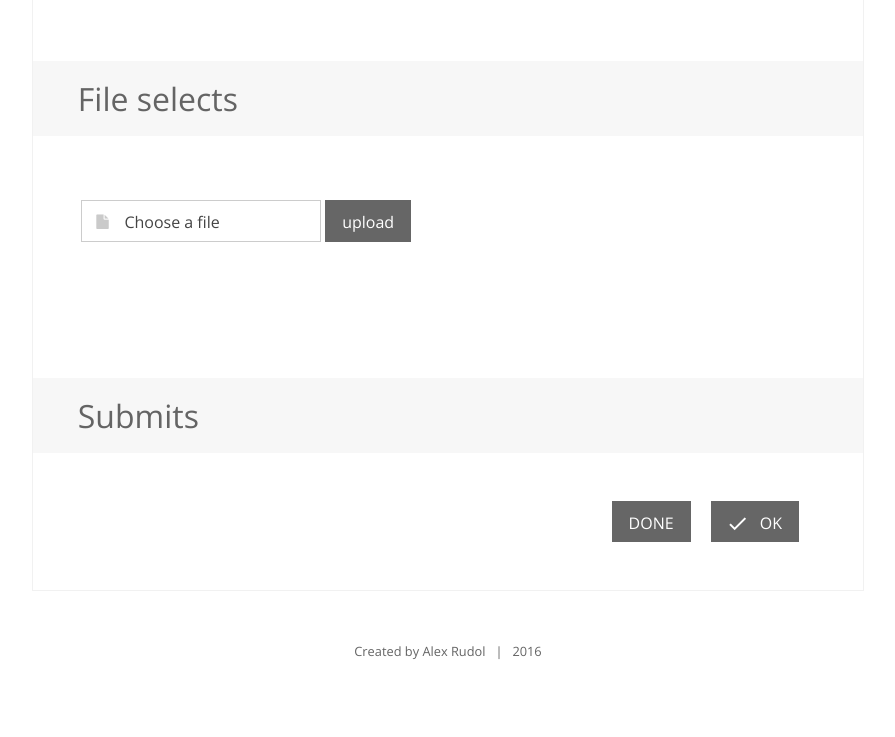
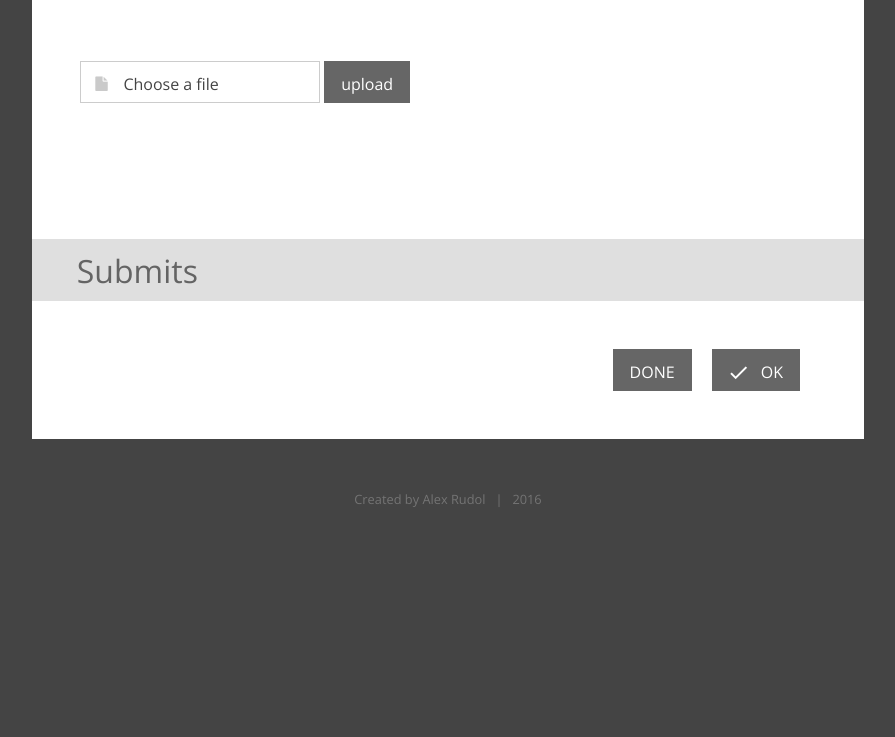
Before and after one commit to AlexRudol/d-forms, a website: page index.html in a window 1280 px wide. Shown: the part 1606-2343 px from the top of the page, without its empty margins (192-1087 px from the left). After the commit the page ends 2191 px from the top, so only its background shows below. Drawn offline with nearby package versions, Linux system fonts and the light colour scheme.

Commit message:
Updated demo styles

```diff
--- a/index.html
+++ b/index.html
@@ -23,23 +23,23 @@
 		<style>
 			* { margin: 0; padding: 0; box-sizing: border-box; vertical-align: top; }
 			html, body { width: 100%; max-width: 100%; }
-			body { font-family: "Open Sans", "Droid Sans", "sans-serif"; font-weight: 300; font-size: 100%; color: #444; }
+			body { font-family: "Open Sans", "Droid Sans", "sans-serif"; font-weight: 300; font-size: 100%; color: #444; background-color: #444; }
 			h1, h2, h3, h4 { margin: 3em 0 1.5em 0; font-weight: 300; }
 			h1 { padding: 2em .9em .3em; color: #ccc; font-size: 300%; }
-			h2 { display: inline-block; position: relative; padding: .5em 1.4em; width: 120%; left: -1.5em; color: #646464; font-size: 200%; background-color: #f7f7f7; }
+			h2 { display: inline-block; position: relative; padding: .3em 1.4em; width: 120%; left: -1.5em; color: #646464; font-size: 200%; background-color: #dfdfdf; }
 			h2:first-child { margin-top: -1em; }
 			nav, #content, footer, h1 { margin: 0 auto; width: 65%; }
 				@media (max-width:70em) { #content, footer, h1 { width: 100%; } }
-			nav { position: relative; z-index: -10; min-height: 2.7em; }
+			nav { position: relative; min-height: 2.6em; }
 			nav ul { position: absolute; width: 100%; left: 0; text-align: right; }
 			nav ul li { display: inline-block; list-style: none; }
 			nav ul li a { display: block; position: relative; padding: .4em 1.5em; top: 0; font-size: 120%; color: #fff; text-decoration: none; border: 1px solid #f1f1f1; border-bottom: none; background-color: #999; transition: all .2s ease-out; }
-			nav ul li a:not(.active):hover, nav ul li a:not(.active):focus { padding-bottom: .6em; top: -.2em; }
+			nav ul li:not(.active) a:hover, nav ul li:not(.active) a:focus { padding-bottom: .6em; top: -.2em; }
 			nav ul li.active a { color: #646464; background-color: #fff; }
-			#content { overflow: hidden; padding: 2em 3em; border: 1px solid #f1f1f1; }
-			footer { padding: 4em 1em 6em 1em; text-align: center; font-size: 80%; color: #646464; }
-			footer a { text-decoration: none; color: #646464; font-size: 100%; }
-			footer a:hover, footer a:focus { color: #ccc; }
+			#content { overflow: hidden; padding: 2em 3em; background-color: #fff; }
+			footer { padding: 4em 1em 6em 1em; text-align: center; font-size: 80%; color: #747474; }
+			footer a { text-decoration: none; color: #747474; font-size: 100%; }
+			footer a:hover, footer a:focus { color: #e1e1e1; }
 		</style>
 		<link rel="stylesheet" type="text/css" href="d-forms/d-forms.min.css">
 
@@ -60,7 +60,7 @@
 		<div id="content" >
 
 			<form>
-				<h2>Easy text inputs</h2>
+				<h2>Text inputs</h2>
 
 					<label>
 						<input class="search" type="text" placeholder="Search..." >
```
